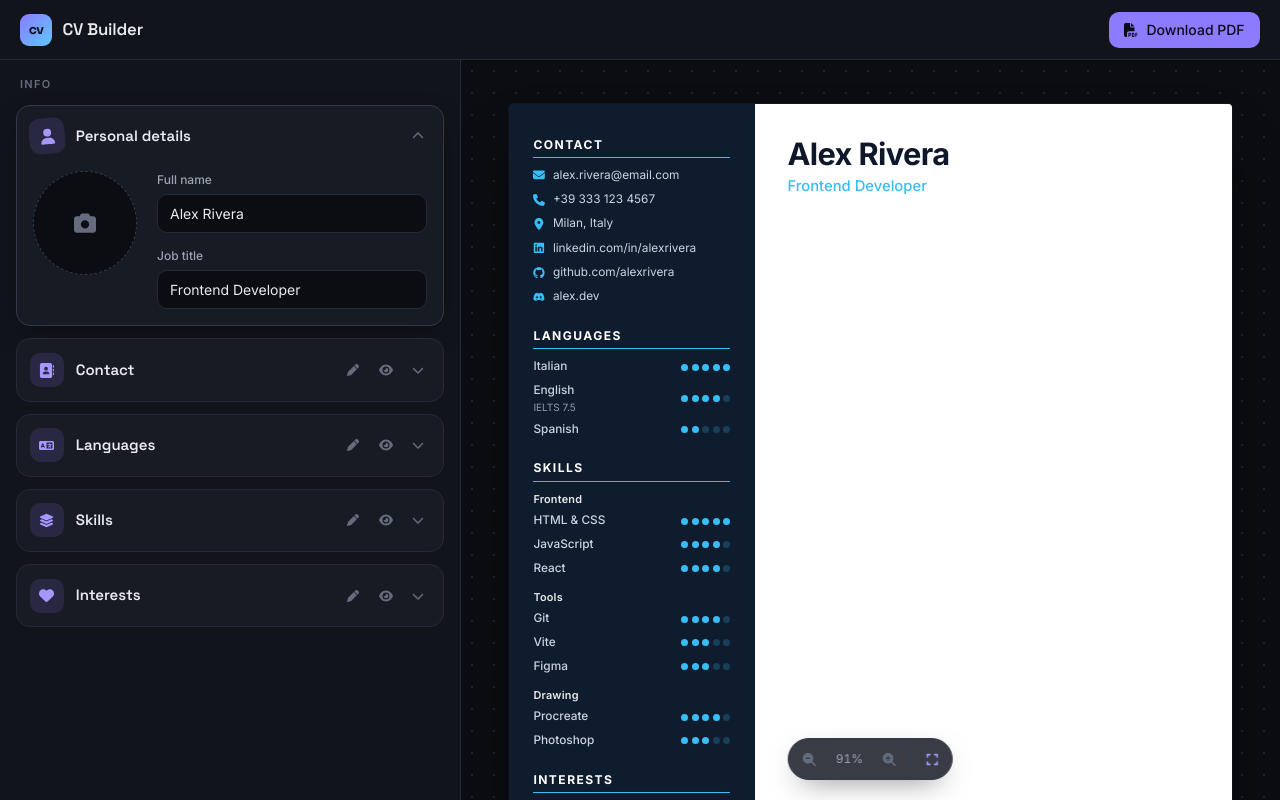
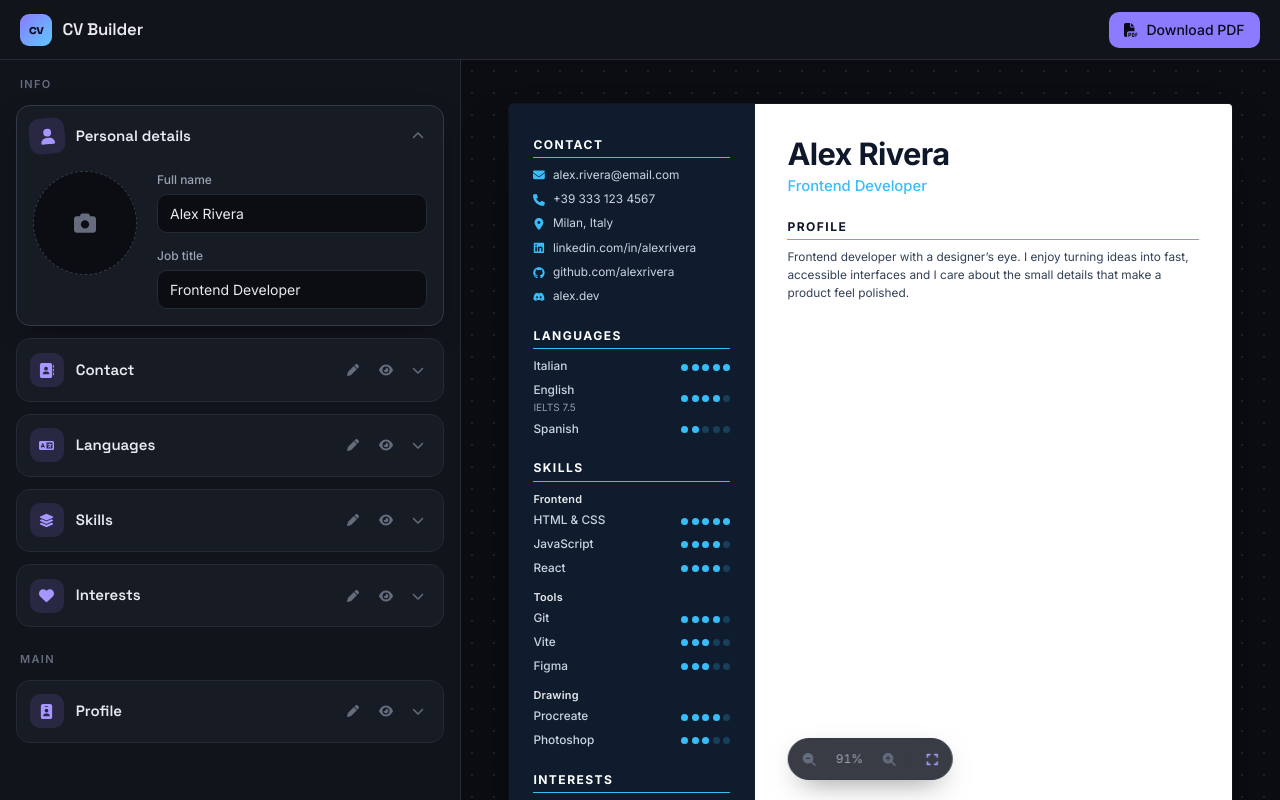
Before and after one commit to AndreaGarzoglio/cv-application, a React (Vite) app: page / in a window 1280 px wide. Built offline with nearby package versions, Linux system fonts and the light colour scheme.

Commit message:
Add profile summary with lightweight bold and bullet formatting

```diff
--- a/src/components/editor/Editor.jsx
+++ b/src/components/editor/Editor.jsx
@@ -3,6 +3,7 @@ import ContactsSection from './sections/ContactsSection.jsx'
 import LanguagesSection from './sections/LanguagesSection.jsx'
 import SkillsSection from './sections/SkillsSection.jsx'
 import InterestsSection from './sections/InterestsSection.jsx'
+import ProfileSection from './sections/ProfileSection.jsx'
 import '../../styles/Editor.css'
 
 function Editor({ resume, onChange }) {
@@ -43,6 +44,13 @@ function Editor({ resume, onChange }) {
         onChange={(v) => onChange('interests', v)}
         sectionProps={sectionProps('interests')}
       />
+
+      <h2 className="editor__group-label">Main</h2>
+      <ProfileSection
+        profile={resume.profile}
+        onChange={(v) => onChange('profile', v)}
+        sectionProps={sectionProps('profile')}
+      />
     </div>
   )
 }
--- /dev/null
+++ b/src/components/editor/sections/ProfileSection.jsx
@@ -0,0 +1,21 @@
+import { FaIdBadge } from 'react-icons/fa6'
+import EditorSection from '../EditorSection.jsx'
+import Field from '../../ui/Field.jsx'
+
+function ProfileSection({ profile, onChange, sectionProps }) {
+  return (
+    <EditorSection icon={FaIdBadge} {...sectionProps}>
+      <Field
+        as="textarea"
+        label="About you"
+        rows={6}
+        placeholder="A short summary of who you are, what you do and what you're looking for."
+        value={profile}
+        onChange={(e) => onChange(e.target.value)}
+        hint={`${profile.length} characters · use **text** for bold and "- " for bullet points`}
+      />
+    </EditorSection>
+  )
+}
+
+export default ProfileSection
--- a/src/components/preview/Resume.jsx
+++ b/src/components/preview/Resume.jsx
@@ -7,6 +7,7 @@ import {
   ResumeSection,
   SkillGroups,
 } from './ResumeBlocks.jsx'
+import RichText from './RichText.jsx'
 import '../../styles/Resume.css'
 
 const fontStack = (font) => `'${font}', system-ui, sans-serif`
@@ -78,7 +79,7 @@ function usePageCount() {
 }
 
 const SIDEBAR_SECTIONS = ['contacts', 'languages', 'skills', 'interests']
-const MAIN_SECTIONS = []
+const MAIN_SECTIONS = ['profile']
 
 function Resume({ resume, design }) {
   const { outerRef, innerRef, pages } = usePageCount()
@@ -109,6 +110,12 @@ function Resume({ resume, design }) {
       resume.interests.length > 0 && (
         <ResumeSection title={titles.interests}>
           <InterestList interests={resume.interests} variant={design.interestStyle} />
+        </ResumeSection>
+      ),
+    profile: () =>
+      resume.profile.trim() && (
+        <ResumeSection title={titles.profile}>
+          <RichText text={resume.profile} />
         </ResumeSection>
       ),
   }
--- /dev/null
+++ b/src/components/preview/RichText.jsx
@@ -0,0 +1,47 @@
+// Minimal formatting: lines starting with "-", "*" or "•" become bullets,
+// **text** becomes bold. Everything else is a paragraph.
+const BULLET = /^\s*[-*•]\s+/
+
+function renderInline(text) {
+  return text.split(/(\*\*[^*]+\*\*)/g).map((part, i) =>
+    part.startsWith('**') && part.endsWith('**') && part.length > 4 ? (
+      <strong key={i}>{part.slice(2, -2)}</strong>
+    ) : (
+      part
+    ),
+  )
+}
+
+function RichText({ text, className = '' }) {
+  const blocks = []
+  for (const line of text.split('\n')) {
+    if (!line.trim()) continue
+    if (BULLET.test(line)) {
+      const last = blocks.at(-1)
+      const item = line.replace(BULLET, '')
+      if (last?.type === 'list') last.items.push(item)
+      else blocks.push({ type: 'list', items: [item] })
+    } else {
+      blocks.push({ type: 'p', text: line })
+    }
+  }
+  if (blocks.length === 0) return null
+
+  return (
+    <div className={`cv-rich ${className}`}>
+      {blocks.map((block, i) =>
+        block.type === 'list' ? (
+          <ul key={i} className="cv-bullets">
+            {block.items.map((item, j) => (
+              <li key={j}>{renderInline(item)}</li>
+            ))}
+          </ul>
+        ) : (
+          <p key={i}>{renderInline(block.text)}</p>
+        ),
+      )}
+    </div>
+  )
+}
+
+export default RichText
--- a/src/styles/Resume.css
+++ b/src/styles/Resume.css
@@ -436,3 +436,16 @@
 .cv-inline-list {
   overflow-wrap: anywhere;
 }
+
+/* ---------- Rich text ---------- */
+
+.cv-rich {
+  display: flex;
+  flex-direction: column;
+  gap: 0.4em;
+}
+
+.cv-rich strong {
+  color: var(--h-color);
+  font-weight: 600;
+}
```
